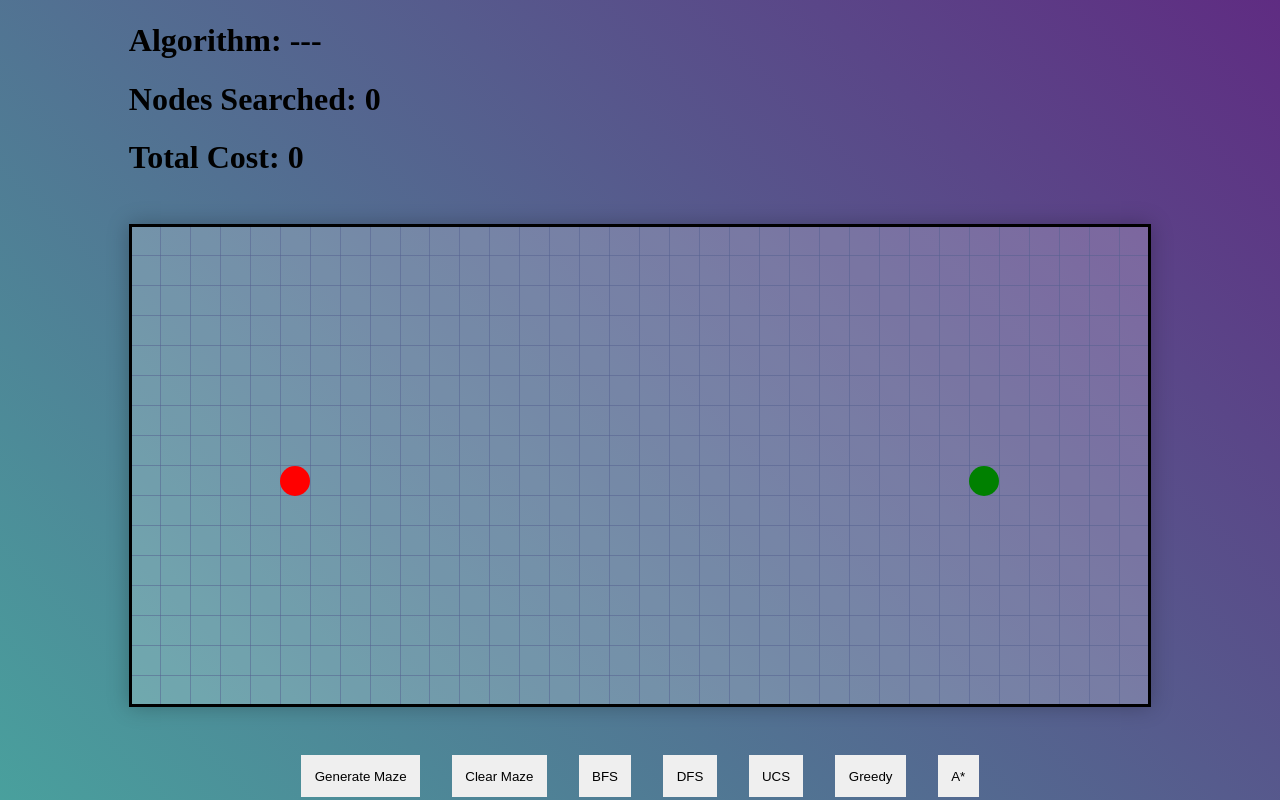
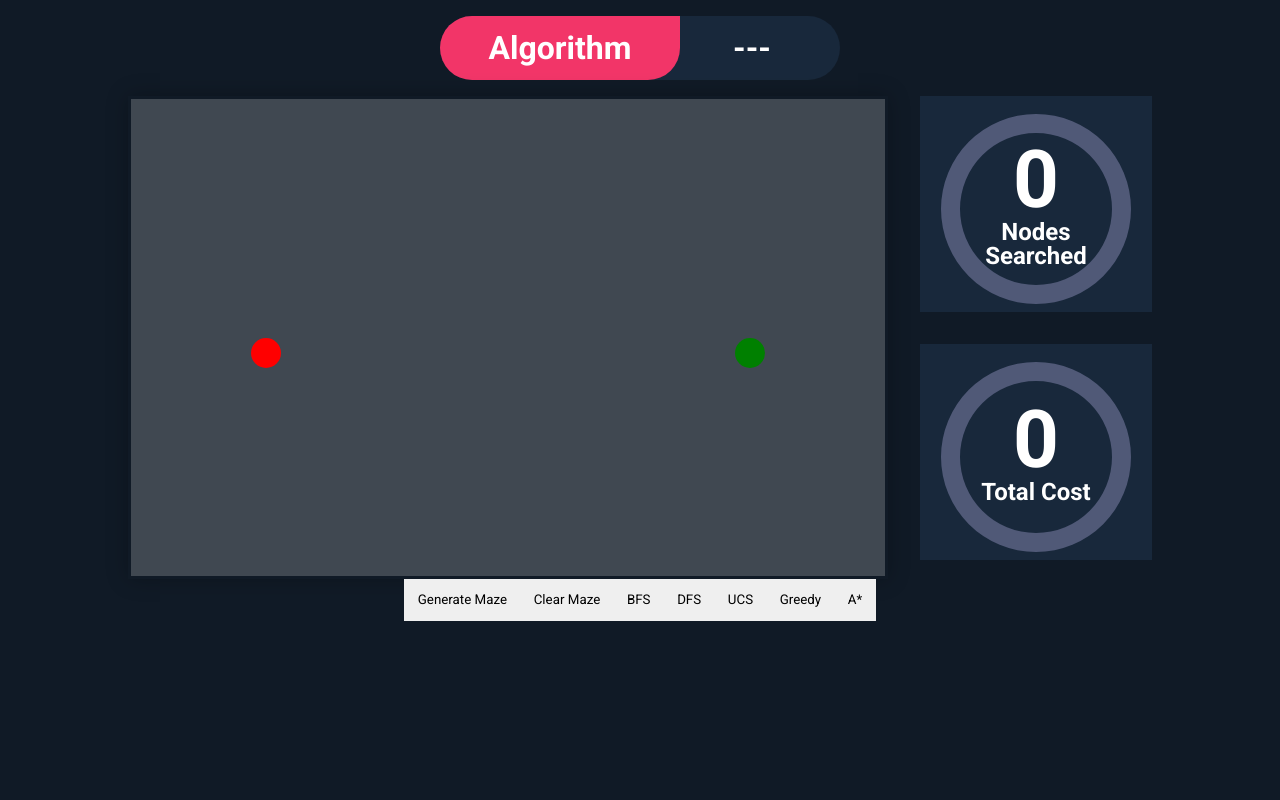
Before and after one commit to raychungno1/ML-Visualizer, a website with bundled scripts: page index.html in a window 1280 px wide. Built offline with nearby package versions, Linux system fonts and the light colour scheme.

Commit message:
added styling & dynamic charts

```diff
--- a/css/main.css
+++ b/css/main.css
@@ -1,13 +1,18 @@
 *, *::before, *::after {
     box-sizing: border-box;
+    font-family: 'Roboto', sans-serif;
 }
 
 body {
     margin: 0;
-    padding: 1px;
-    height: 100vh;
-    /* min-height: 100vh; */
-    background: linear-gradient(45deg, #49a09d, #5f2c82);
+    background:#101A26;
+}
+
+h1, h2 {
+    margin: 0;
+    padding: 0;
+    color: white;
+    line-height: 1;
 }
 
 .container {
@@ -18,7 +23,73 @@ body {
 
 .row {
     display: flex;
-    gap: 2rem;
+}
+
+.info-small {
+    background: #18283b;
+    padding: 1em 1em 0;
+    border-radius: 1em;
+}
+
+.alg-type {
+    width: 400px;
+    margin: 1em auto;
+    padding: 0;
+    border-radius: 2em;
+    overflow: hidden;
+    text-align: center;
+    background-color: #18283b;
+}
+
+.alg-type__title {
+    padding: 1em 0;
+    background: #F23568;
+    border-radius: 0 0 2em 0;
+    display: flex;
+    align-items: center;
+    width: 60%
+}
+
+.alg-type__info {
+    display: flex;
+    align-items: center;
+    width: 40%
+}
+
+.alg-type__title h1 {
+    margin: 0 auto;
+}
+
+.alg-type__info h1 {
+    margin: 0 auto;
+    padding-right: .5em;
+}
+
+.alg-stat h1 {
+    font-size: 5rem;
+}
+
+.alg-stat {
+    margin: 3em auto;
+    /* text-align: center; */
+    position: relative;
+    display: flex;
+    justify-content: center;
+    gap: 1em;
+    align-items: center;
+    background: #18283b;
+    padding: .5em 1em;
+}
+
+.stat {
+    min-width: 175px;
+}
+
+.chart {
+    position: relative;
+    height: 200px;
+    width: 200px;
+    margin-left: 1em;
 }
 
 .btn {
@@ -30,7 +101,7 @@ body {
 .grid {
     width: 100%;
     max-height: 1200px;
-    margin: 3em auto;
+    margin: 0 auto;
     border-collapse: collapse;
     box-shadow: 0 0 20px rgba(0,0,0,0.25);
     background-color: rgba(255,255,255,0.2);
@@ -41,29 +112,30 @@ body {
     height: 30px;
     border: none;
     padding: 0;
-    border: 1.5px solid rgba(85, 96, 143, 0.5);
+    /* border: 1.5px solid rgba(85, 96, 143, 0.5); */
+    /* border: 1.5px solid rgba(16, 26, 38, 0.25); */
     position: relative;
 }
 
 .grid td.north {
-    border-top: 3px solid black;
+    border-top: 3px solid #101A26;
 }
 .grid td.south {
-    border-bottom: 3px solid black;
+    border-bottom: 3px solid #101A26;
 }
 .grid td.east {
-    border-right: 3px solid black;
+    border-right: 3px solid #101A26;
 }
 .grid td.west {
-    border-left: 3px solid black;
+    border-left: 3px solid #101A26;
 }
 
 td.expansion {
-    background: rgba(255, 128, 128, 0.5);
+    background: rgba(166, 163, 211, .4);
 }
 
-td.solution {
-    background: rgba(255, 0, 0, .5);
+.grid td.solution {
+    background: rgb(166, 163, 211);
 }
 
 
@@ -106,3 +178,52 @@ td.solution {
     margin: 0 auto;
     justify-content: center;
 }
+
+@media (min-width: 650px) {
+    .alg-stat-row {
+        display: flex;
+        gap: 2em;
+        justify-content: space-between;
+    }
+
+    .alg-stat {
+        width: 100%;
+        text-align: center;
+        justify-content: center;
+    }
+
+    .stat {
+        position: absolute;
+        top: 50%;
+        left: 50%;
+        transform: translate(-50%, -50%);
+    }
+
+    .chart {
+        margin: 0;
+    }
+}
+
+@media (min-width: 1200px) {
+
+    .main-row {
+        display: flex;
+        gap: 2em;
+        align-items: flex-start;
+        justify-content: space-between;
+    }
+
+    .alg-stat-row {
+        display: block;
+    }
+
+    .alg-stat {
+        width: 100%;
+        height: 30;
+        margin: 0
+    }
+
+    .alg-stat + .alg-stat {
+        margin-top: 2em
+    }
+}
--- a/index.html
+++ b/index.html
@@ -4,15 +4,44 @@
     <meta charset="UTF-8">
     <meta http-equiv="X-UA-Compatible" content="IE=edge">
     <meta name="viewport" content="width=device-width, initial-scale=1.0">
-    <title>Document</title>
+    <title>Search Algorithms</title>
+    <link rel="preconnect" href="https://fonts.googleapis.com">
+    <link rel="preconnect" href="https://fonts.gstatic.com" crossorigin>
+    <link href="https://fonts.googleapis.com/css2?family=Roboto:wght@300;400;700&display=swap" rel="stylesheet">
     <link rel="stylesheet" href="css/main.css">
 </head>
 <body>
-    <div class="container" id="grid-container">
-        <h1 id="alg-type">Algorithm: ---</h1>
-        <h1 id="node-count">Nodes Searched: 0</h1>
-        <h1 id="total-cost">Total Cost: 0</h1>
+    <div class="alg-type row">
+        <div class="alg-type__title">
+            <h1>Algorithm</h1>
+        </div>
+        <div class="alg-type__info">
+            <h1 id="alg-type">---</h1>
+        </div>
+    </div>
+    <div class="container main-row">
         <table class="grid" id="grid"></table>
+        <div class="alg-stat-row">
+            <div class="alg-stat">
+                <div class="chart">
+                    <canvas id="nodeChart"></canvas>
+                </div>
+                <div class="stat">
+                    <h1 id="node-count">0</h1>
+                    <h2>Nodes Searched</h2>
+                </div>
+            </div>
+            <div class="alg-stat">
+                <div class="chart">
+                    <canvas id="costChart"></canvas>
+                </div>
+                <div class="stat">
+                    <h1 id="total-cost">0</h1>
+                    <h2>Total Cost</h2>
+                </div>
+            </div>
+        </div>
+    </div>
     <div class="buttons row">
         <button class="btn" id="gen-maze">Generate Maze</button>
         <button class="btn" id="clear-btn">Clear Maze</button>
@@ -22,8 +51,9 @@
         <button class="btn" id="greedy-btn">Greedy</button>
         <button class="btn" id="a-star-btn">A*</button>
     </div>
-    </div>
     <script src="https://cdnjs.cloudflare.com/ajax/libs/gsap/3.9.0/gsap.min.js" integrity="sha512-gWlyRVDsJvp5kesJt4cSdPPLZIBdln/uSwzYgUicQcbTgRNQE4QhP5KUBIYlLYLkiKIQiuD7KUMHzqGNW/D2bQ==" crossorigin="anonymous" referrerpolicy="no-referrer"></script>
+    <script src="https://cdn.jsdelivr.net/npm/chart.js"></script>
     <script type="module" src="js/renderBoard.js"></script>
+    <script type="module" src="js/renderChart.js"></script>
 </body>
 </html>
--- a/js/board.js
+++ b/js/board.js
@@ -52,6 +52,17 @@ class Board {
 
         // Then carve out the maze recursively
         this.carve_passages(this.startState)
+
+        for (let i = 0; i < this.rows * this.cols / 2; i++) {
+            const row = Math.floor(Math.random() * this.rows)
+            const col = Math.floor(Math.random() * this.cols)
+            const d = Directions[arrShuffle(["n", "s", "e", "w"])[0]]
+            const newState = d.update([row, col])
+            if (this.inRange(...newState)) {
+                this.grid.get(row, col)[d.dir] = 1
+                this.grid.get(...newState)[d.opposite] = 1
+            }
+        }
     }
 
     /**
@@ -136,7 +147,6 @@ class Board {
         this.grid.arr.forEach((row, i) => {
             output += "<tr>"
             row.forEach((cell, j) => {
-
                 output += `<td class="`
                 if (!cell.n || i === 0)                output += "north "
                 if (!cell.s || i === this.rows - 1)    output += "south "
@@ -165,8 +175,8 @@ class Board {
         for (let k = 0; k < costs.length; k++) {
             cost += costs[k]
         }
-        totalCost.textContent = `Cost: ${cost}`
-        nodeCount.textContent = `Nodes Searched: ${expansion.length - 1}`
+        totalCost.textContent = cost
+        nodeCount.textContent = expansion.length - 1
     }
 
     /** Renders the solution path onto the webpage (with animations) */
@@ -176,22 +186,23 @@ class Board {
             grid.rows[row].cells[col].classList.add("expansion")
             gsap.fromTo(`#r${row}c${col}`, {scale: 0}, {scale: 1, duration: .5})
 
-            totalCost.textContent = `Cost: 0`
-            nodeCount.textContent = `Nodes Searched: ${i}`
+            totalCost.textContent = "0"
+            nodeCount.textContent = i
         } else {
             if (i !== expansion.length) [start[0], start[1]] = Directions[directions[i-expansion.length-1]].update(start)
             let [row, col] = start
-            const tl = gsap.timeline({defaults: {duration: 1, ease: "power4.out"}})
-            tl.fromTo(`#r${row}c${col}`, {scale: 1}, {scale: .5})
-            tl.fromTo(`#r${row}c${col}`, {scale: .5, backgroundColor: "rgba(255, 128, 128, .5)"}, {scale: 1, backgroundColor: "rgba(255, 0, 0, .5)", duration: 1, ease: "elastic.out(1, 0.5)"}, "<15%")
+            const tl = gsap.timeline({defaults: {duration: .2}})
+            tl.fromTo(`#r${row}c${col}`, {scale: 1}, {scale: .75})
+            grid.rows[row].cells[col].classList.add("solution")
+            tl.fromTo(`#r${row}c${col}`, {scale: .75, opacity: .4}, {scale: 1, opacity: 1})
 
             let cost = 0
             for (let k = 0; k < i-expansion.length; k++) {
                 cost += costs[k]
             }
             setTimeout(() => {
-                totalCost.textContent = `Cost: ${cost}`
-            }, 3 * (i-expansion.length))
+                totalCost.textContent = cost
+            }, (i-expansion.length))
 
         }
     }
@@ -213,14 +224,12 @@ class Board {
     clearPath(grid) {
         for (let i = 0, row; row = grid.rows[i]; i++) {
             for (let j = 0, col; col = row.cells[j]; j++) {
-                col.style = ""
+                col.removeAttribute('style')
+                col.classList.remove("solution")
                 col.classList.remove("expansion")
-                col.classList.remove("solution")
             }
         }
     }
 }
 
-
-
 export { Board }
--- a/js/renderBoard.js
+++ b/js/renderBoard.js
@@ -1,6 +1,7 @@
 import { arrEquals } from "./array.js"
 import { Board } from "./board.js"
 import { Search } from "./search.js"
+import { renderChart, updateChart } from "./renderChart.js"
 
 // DOM elements & constants
 const gridSize = 30
@@ -18,10 +19,11 @@ const btn = {
 // Initial board setup (when loading website)
 let recentAlg, rows, cols, b, start, goal
 let startEl, goalEl, dragEl, isDragging, placeholder
-var mouse = {
+let mouse = {
     x: null,
     y: null
 }
+let nodeChart, nodePercent, costChart, costPercent
 setup(false)
 
 // Setup buttons
@@ -40,9 +42,9 @@ btn.aStar.addEventListener(     "click", () => recentAlg = runAStar(b, true))
  */
 function setup(genMaze) {
     // Reset text
-    document.getElementById("alg-type").textContent = "Algorithm: ---"
-    document.getElementById("node-count").textContent = "Nodes Searched: 0"
-    document.getElementById("total-cost").textContent = "Total Cost: 0"
+    document.getElementById("alg-type").textContent = "---"
+    document.getElementById("node-count").textContent = "0"
+    document.getElementById("total-cost").textContent = "0"
     recentAlg = null
 
     // Calculate board dimensions
@@ -63,6 +65,9 @@ function setup(genMaze) {
     goal = b.goalState
     goalEl = grid.rows[goal[0]].cells[goal[1]].firstChild
     goalEl.addEventListener('mousedown', mouseDownHandler)
+
+    if (!nodeChart) nodeChart = renderChart("nodeChart", [0, 1], 0)
+    if (!costChart) costChart = renderChart("costChart", [0, 1], 0)
 }
 
 function mouseDownHandler(e) {
@@ -121,7 +126,6 @@ function mouseMoveHandler(e) {
         else if (recentAlg === "UCS")    runUCS(b, false)
         else if (recentAlg === "Greedy") runGreedy(b, false)
         else if (recentAlg === "A*")     runAStar(b, false)
-        console.log(rerender)
     }
 }
 
@@ -212,12 +216,20 @@ function renderResult(b, algType, solution, animate) {
     const totalCostTxt = document.getElementById("total-cost")
     const btn = document.querySelectorAll("button")
 
-    algTxt.textContent = `Algorithm: ${algType}`
+    algTxt.textContent = `${algType}`
     b.clearPath(grid)
     b.renderPath(grid, ...solution, nodeCountTxt, totalCostTxt, animate)
 
+    let numNodes = solution[2].length
+    nodePercent = numNodes / (rows * cols)
+
+    let cost = solution[1].length
+    costPercent = cost / (rows * cols)
     // Disable buttons until animation finishes
     if (animate) {
+        updateChart(nodeChart, [0, 1], 0)
+        updateChart(costChart, [0, 1], 0)
+        updateChart(nodeChart, [nodePercent, 1 - nodePercent], 13 * (solution[2].length))
         startEl.removeEventListener('mousedown', mouseDownHandler)
         goalEl.removeEventListener('mousedown', mouseDownHandler)
         btn.forEach(b => b.disabled = true)
@@ -225,6 +237,12 @@ function renderResult(b, algType, solution, animate) {
             startEl.addEventListener('mousedown', mouseDownHandler)
             goalEl.addEventListener('mousedown', mouseDownHandler)
             btn.forEach(b => b.disabled = false)
-        }, 10.5 * (solution[0].length + solution[2].length))
+        }, 11 * (solution[0].length + solution[2].length))
+        setTimeout(() => {
+            updateChart(costChart, [costPercent, 1 - costPercent], 13 * (solution[0].length))
+        }, 10 * (solution[2].length))
+    } else {
+        updateChart(nodeChart, [nodePercent, 1 - nodePercent], 500)
+        updateChart(costChart, [costPercent, 1 - costPercent], 500)
     }
 }
--- /dev/null
+++ b/js/renderChart.js
@@ -0,0 +1,41 @@
+function renderChart(id, percentages, duration = 0) {
+    const data = {
+        datasets: [{
+            data: percentages,
+            backgroundColor: ["#8381A6", "rgba(166, 163, 211, .4)"],
+            hoverBackgroundColor: ["#8381A6", "rgba(166, 163, 211, .4)"],
+            borderWidth: 0
+        }],
+    }
+
+    const config = {
+        type: 'doughnut',
+        data: data,
+        options: {
+            cutout: "80%",
+            plugins: {
+                tooltip: {
+                    enabled: false,
+                }
+            },
+            animation: {
+                duration: duration
+            }
+        }
+    }
+
+    return new Chart(
+        document.getElementById(id),
+        config
+    )
+}
+
+function updateChart(chart, newPercent, duration) {
+    chart.data.datasets.forEach(dataset => {
+        dataset.data = newPercent
+    })
+    chart.config.options.animation.duration = duration
+    chart.update();
+}
+
+export { renderChart, updateChart }
--- a/js/search.js
+++ b/js/search.js
@@ -133,7 +133,11 @@ class Search {
 
     /** Uses manhattan distance as a heuristic */
     static heuristic(state, goalState) {
-        return Math.abs(state[0] - goalState[0]) + Math.abs(state[1] - goalState[1])
+        // return Math.abs(state[0] - goalState[0]) + Math.abs(state[1] - goalState[1])
+        return Math.sqrt(
+            ((state[0] - goalState[0]) ** 2) +
+            ((state[1] - goalState[1]) ** 2)
+        )
     }
 }
 
```
Lines whose indentation alone changed are shown as unchanged.
